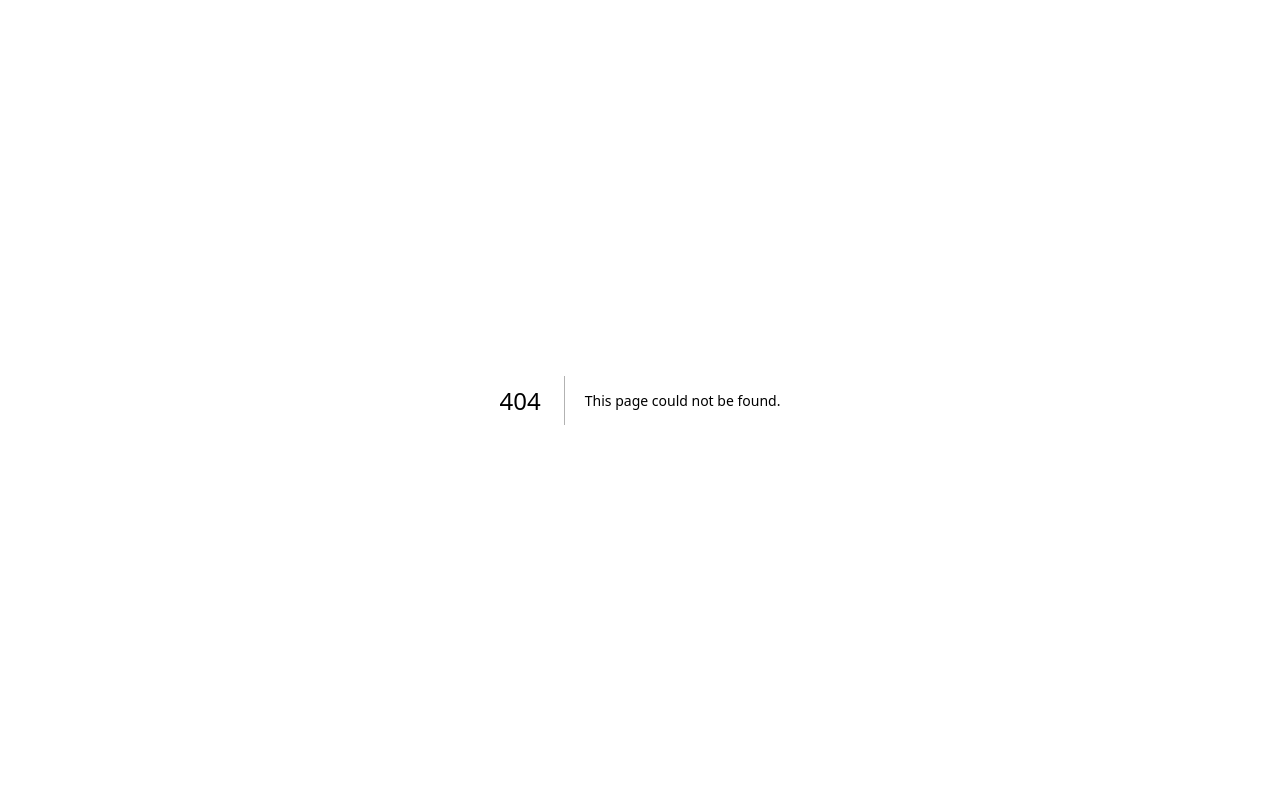
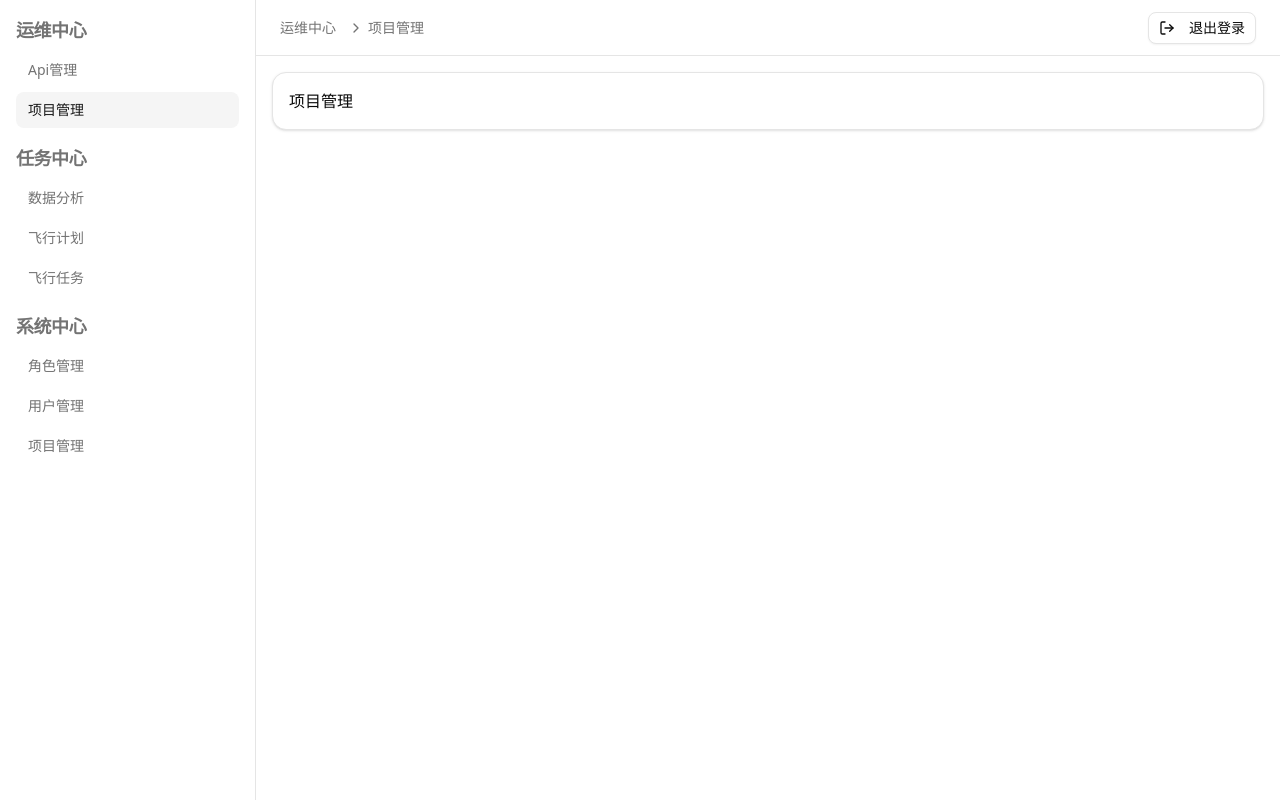
Before and after one commit to CsqTom/monitor_front_next, a Next.js app: page /core/opt-center/project-info in a window 1280 px wide. Before the commit this address had no page. Built offline with nearby package versions, Linux system fonts and the light colour scheme; sample sign-in values are in the browser's storage.

Commit message:
【重构】更改#将子组件的名称改为以c-开头。

```diff
--- a/app/core/c-secondary-nav-bar.tsx
+++ b/app/core/c-secondary-nav-bar.tsx
@@ -21,7 +21,7 @@ export const navigationLinks: NavGroup[] = [
     group: '运维中心',
     items: [
       { name: 'Api管理', href: '/core/opt-center/api-mgt' },
-      { name: '项目管理', href: '/core/opt-center/project-mgt' },
+      { name: '项目管理', href: '/core/opt-center/project-info' },
     ],
   },
   {
--- a/app/core/system-center/user-mgt/page.tsx
+++ b/app/core/system-center/user-mgt/page.tsx
@@ -22,9 +22,9 @@ import {
     TableRow,
 } from '@/components/ui/table';
 import {request} from '@/lib/api_user';
-import {ChevronLeft, ChevronRight, PlusCircle, RefreshCw, Trash2} from 'lucide-react';
-import {UserDetailsSheet, UserRecord} from './c_user-edit-sheet'; // Placeholder for UserDetailsSheet
-import {C_newUserSheet} from './c_new-user-sheet'; // Placeholder for NewUserSheet
+import {PlusCircle, RefreshCw, Trash2} from 'lucide-react';
+import {UserDetailsSheet, UserRecord} from './c-edit-user-sheet'; // Placeholder for UserDetailsSheet
+import {C_newUserSheet} from './c-new-user-sheet'; // Placeholder for NewUserSheet
 import {QPagination} from '@/components/ui/pagination';
 
 interface UserPageData {
--- a/app/core/task-center/data-analysis/page.tsx
+++ b/app/core/task-center/data-analysis/page.tsx
@@ -15,12 +15,12 @@ import {
     AlertDialogHeader,
     AlertDialogTitle
 } from "@/components/ui/alert-dialog";
-import {NewTaskSheet} from "@/app/core/task-center/data-analysis/c_new-task-sheet";
-import {ChevronLeft, ChevronRight, CheckCircle2, XCircle, Loader2, Eye} from 'lucide-react';
+import {CheckCircle2, XCircle, Loader2, Eye} from 'lucide-react';
 import {Progress} from "@/components/ui/progress";
 import {Tooltip, TooltipContent, TooltipProvider, TooltipTrigger} from "@/components/ui/tooltip";
 import {QPagination} from "@/components/ui/pagination";
-import CTaskDetailChangeDetection from "./c-task-detail-change-detection";
+import {NewTaskSheet} from "./c-new-task-sheet";
+import CTaskDetailChangeDetection from "./c-edit-task-change-detection";
 
 interface TaskData {
     id: number
```
Also changed, not shown: app/core/system-center/role-mgt/page.tsx (+3 -7 lines), app/core/opt-center/project-info/page.tsx (renamed from app/core/opt-center/project-set/page.tsx), app/core/system-center/role-mgt/c-edit-role-sheet.tsx (renamed from app/core/system-center/role-mgt/c_role-edit-sheet.tsx), app/core/system-center/role-mgt/c-new-role-sheet.tsx (renamed from app/core/system-center/role-mgt/c_new-role-sheet.tsx), app/core/system-center/user-mgt/c-edit-user-sheet.tsx (renamed from app/core/system-center/user-mgt/c_user-edit-sheet.tsx), app/core/system-center/user-mgt/c-new-user-sheet.tsx (renamed from app/core/system-center/user-mgt/c_new-user-sheet.tsx), app/core/task-center/data-analysis/c-edit-task-change-detection.tsx (renamed from app/core/task-center/data-analysis/c-task-detail-change-detection.tsx), app/core/task-center/data-analysis/c-new-task-sheet.tsx (renamed from app/core/task-center/data-analysis/c_new-task-sheet.tsx).
